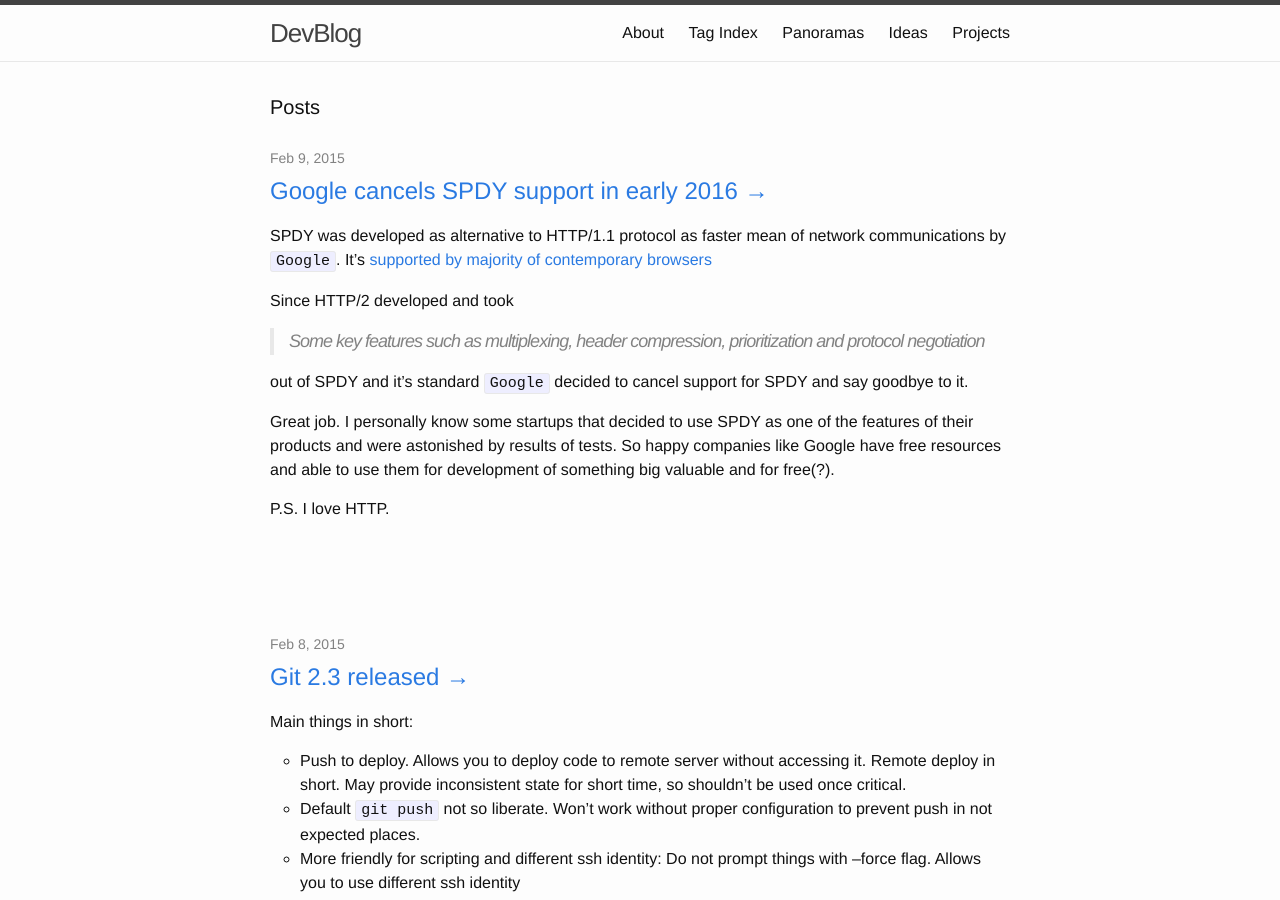
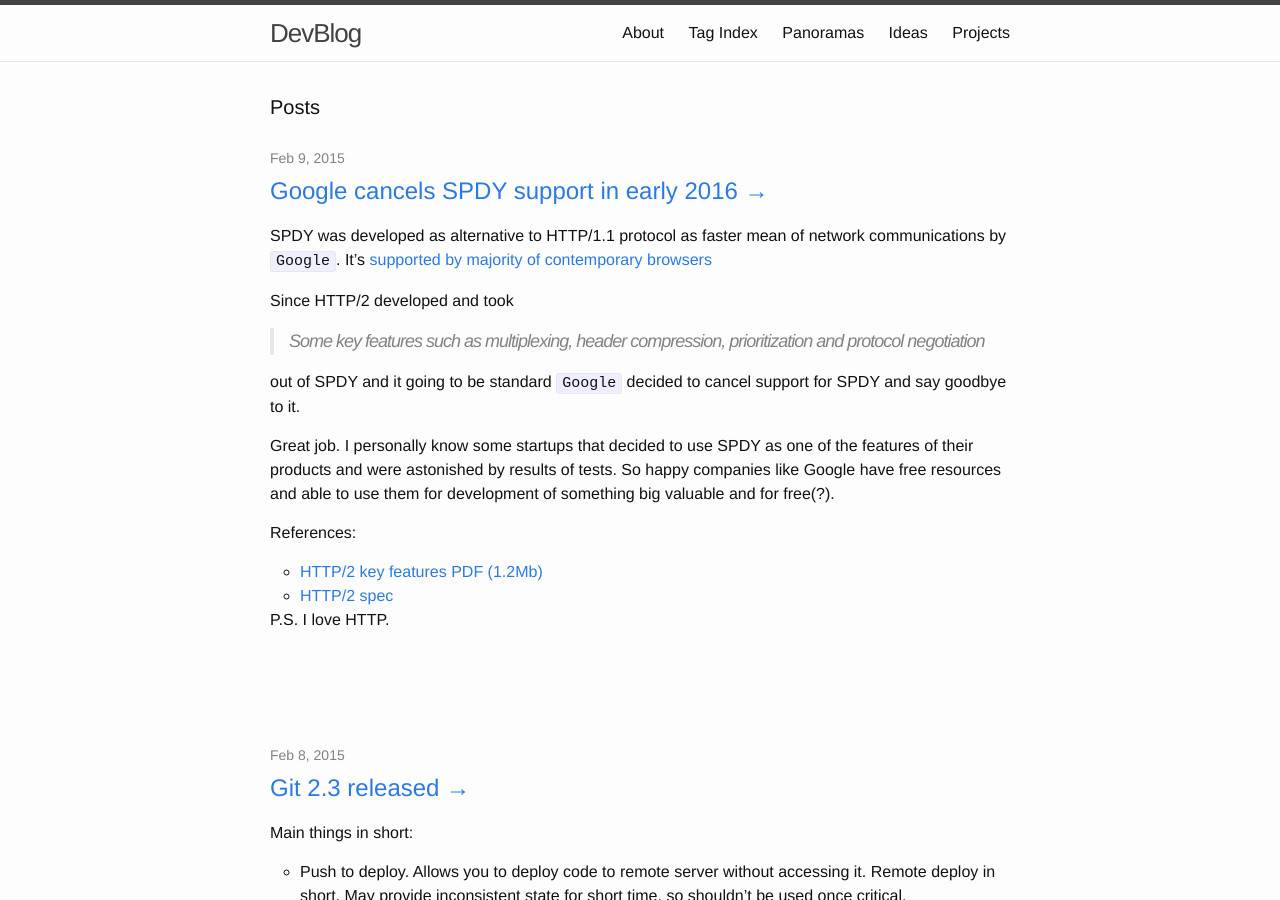
Before and after one commit to famer/blog, a Jekyll site: the page built from index.html, in a window 1280 px wide and 900 px high. Built offline with Jekyll 4.4.1, drawn with Linux system fonts in a browser that asks for light colours; the list of posts is cut into pages by our own code.

Commit message:
SPDY removal

```diff
--- a/guest/_posts/2015-02-09-spdy-removal.markdown
+++ b/guest/_posts/2015-02-09-spdy-removal.markdown
@@ -10,9 +10,14 @@ SPDY was developed as alternative to HTTP/1.1 protocol as faster mean of network
 Since HTTP/2 developed and took
 > Some key features such as multiplexing, header compression, prioritization and protocol negotiation
 
-out of SPDY and it's standard `Google` decided to cancel support for SPDY and say goodbye to it.
+out of SPDY and it going to be standard `Google` decided to cancel support for SPDY and say goodbye to it.
 
 Great job. I personally know some startups that decided to use SPDY as one of the features of their products and were astonished by results of tests.
 So happy companies like Google have free resources and able to use them for development of something big valuable and for free(?).
 
+References:
+
+* [HTTP/2 key features PDF (1.2Mb)](http://daniel.haxx.se/http2/http2-v1.8.pdf)
+* [HTTP/2 spec](http://http2.github.io/http2-spec/index.html)
+
 P.S. I love HTTP.
```
